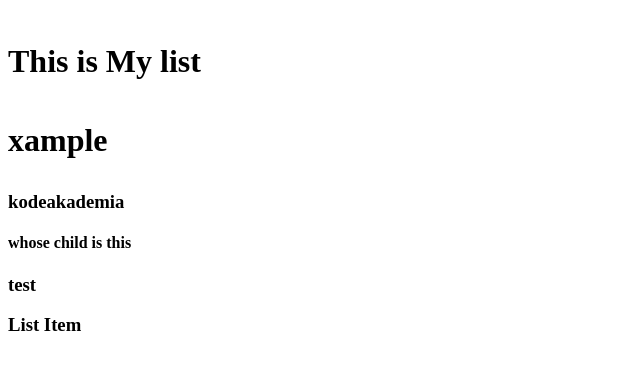
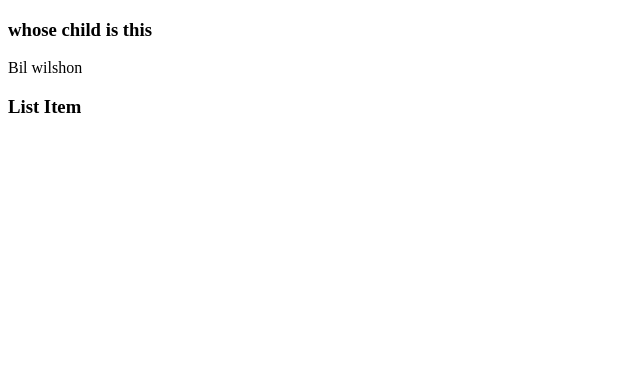
Before and after one commit to Prayugo24/dasar_react_udemy, a React (Create React App) app: page / in a window 1280 px wide. Shown: the top 370 px of the page, without its empty margins (0-640 px from the left). Built offline with nearby package versions, Linux system fonts and the light colour scheme.

Commit message:
penjelasan container dan presentasi component

```diff
--- a/src/components/App.js
+++ b/src/components/App.js
@@ -23,13 +23,13 @@ class App extends React.Component{
         return(
             // root component
             <div>
+
+
                 {/* parent component */}
                     {/* <Header/> */}
                     {/* ini cara mngrirm props */}
-                    <List name="kodeakademia" test="test" myBook={ this.state.name }>
-                    <h4>This is My list</h4>
-                    <p>xample</p>
-                     </List>
+                    <List nameBooks={ this.state.name } authors={ this.state.author }>
+                    </List>
                 {/* parent component */}
 
                 {/* ini state */}
@@ -64,3 +64,8 @@ export default App;
 
 // state data yang bakal kita tampilin dalam component
 // props adalah properti, yang digunakan untuk pengirim data/properti ke parent atau child
+
+// container component untuk menampung data
+// presentation component untuk tampilan
+
+// di apps ini namanya state full component karena terdapat data full state componentnya
--- a/src/components/List.js
+++ b/src/components/List.js
@@ -6,10 +6,8 @@ class List extends React.Component{
         return(
             <div>
                 {/* cara pemanggilan props */}
-                <h1> { this.props.children }</h1>
-                <h3>  {this.props.name} </h3>
-                <h4> {this.props.myBook }</h4>
-                <h3>  {this.props.test} </h3>
+                <h3> {this.props.nameBooks}</h3>
+                <p> {this.props.authors} </p>
                   {/* child component */}
                 <ListItem/>
             </div>
@@ -18,3 +16,5 @@ class List extends React.Component{
 }
 
 export default List
+
+// disini namanya less state component karenan hanya berisi pemnagggilan stae props
```
